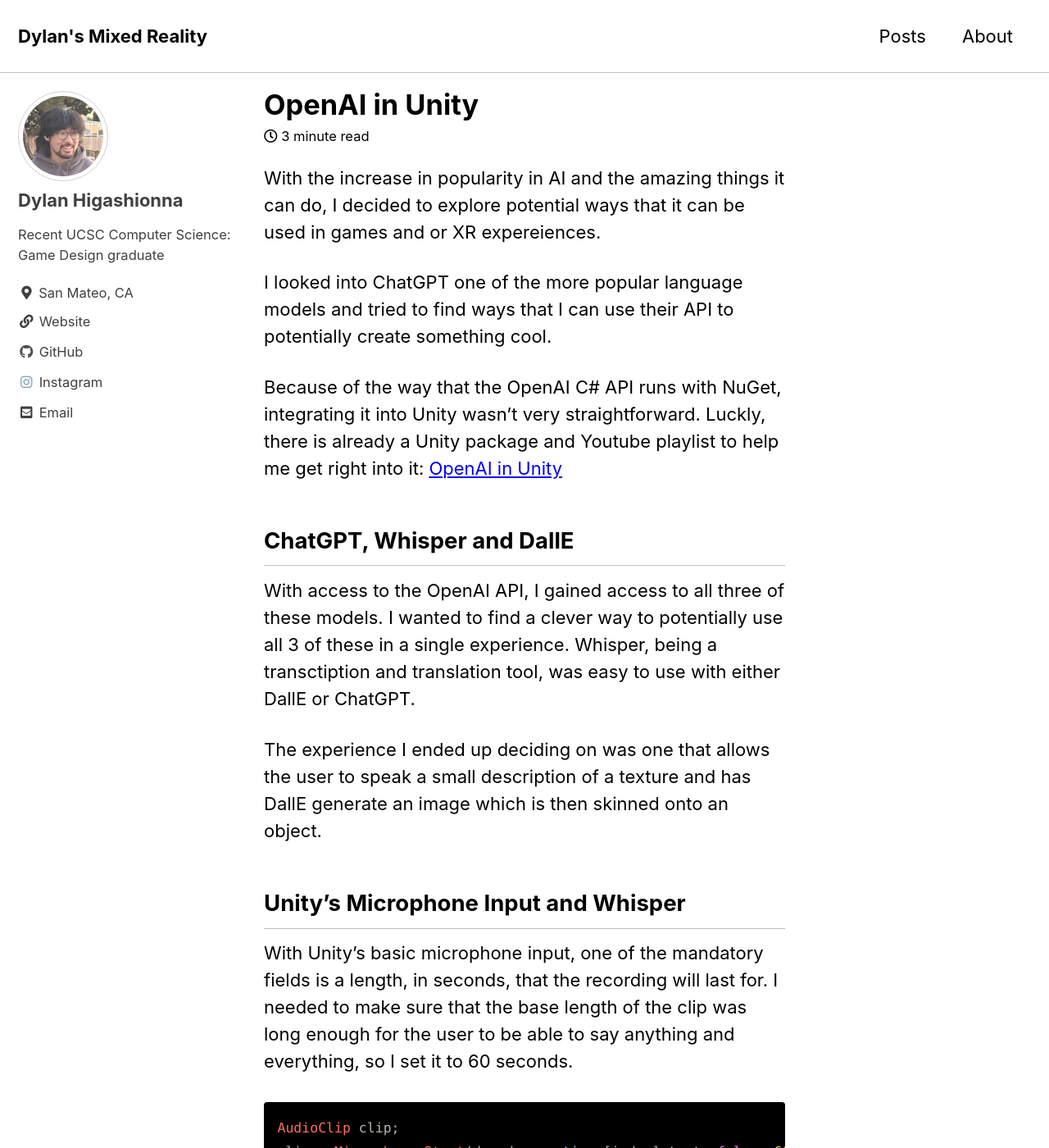
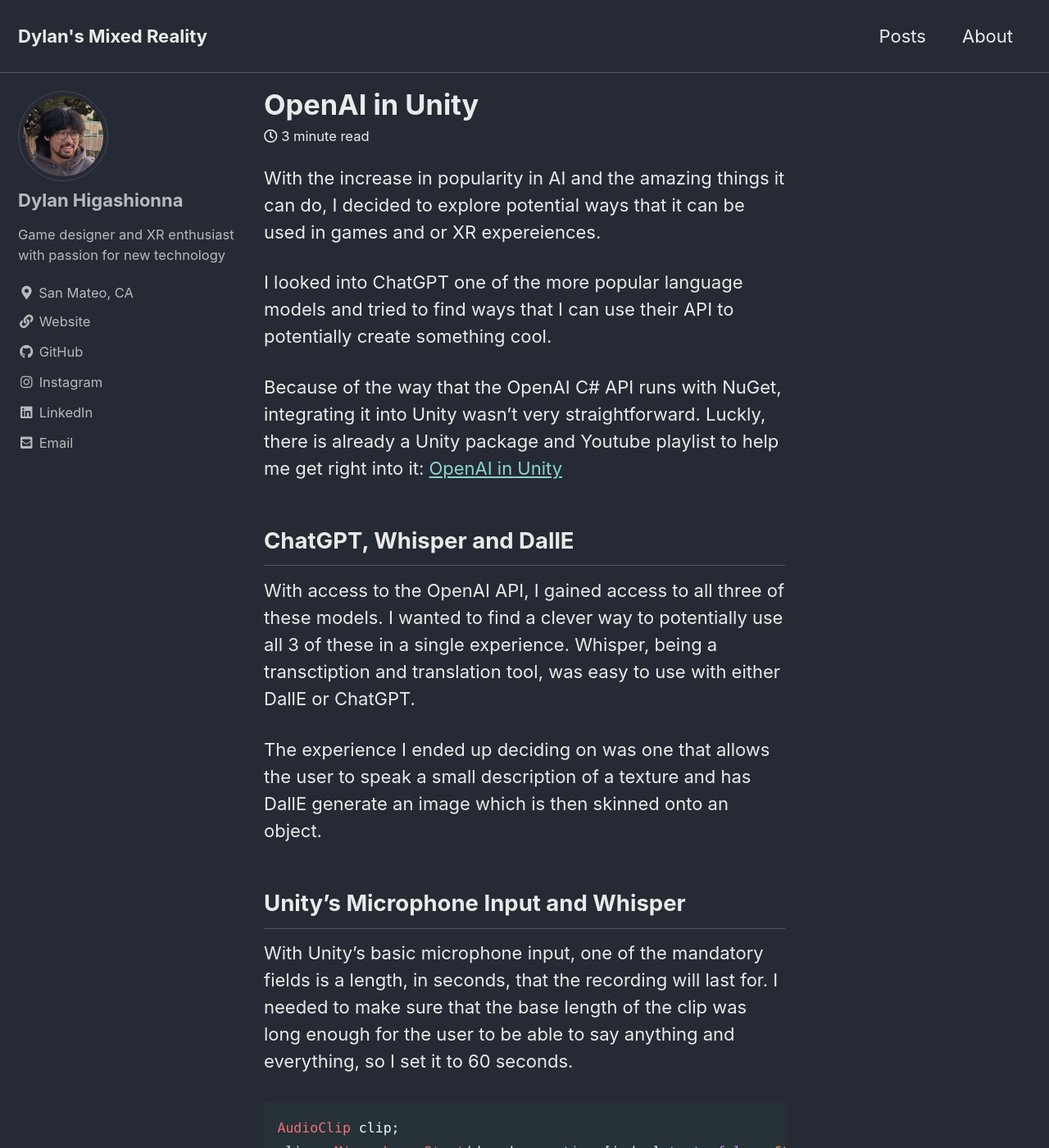
Before and after one commit to dylhigaXR/dylhigaXR.github.io, a Jekyll site: the page built from _posts/2023-08-07-OpenAIUnity.markdown, in a window 1280 px wide and 1400 px high. Shown: the whole window at 82% size. Built offline with Jekyll 4.4.1, drawn with Linux system fonts in a browser that asks for light colours; cached includes are drawn as plain includes.

Commit message:
+bot changes +link changes

```diff
--- a/_config.yml
+++ b/_config.yml
@@ -12,7 +12,7 @@
 
 # theme                  : "minimal-mistakes-jekyll"
 # remote_theme           : "mmistakes/minimal-mistakes"
-minimal_mistakes_skin    : "contrast" # "air", "aqua", "contrast", "dark", "dirt", "neon", "mint", "plum", "sunrise"
+minimal_mistakes_skin    : "dark" # "air", "aqua", "contrast", "dark", "dirt", "neon", "mint", "plum", "sunrise"
 
 # Site Settings
 locale                   : "en-US"
@@ -106,9 +106,9 @@ analytics:
 author:
   name             : "Dylan Higashionna"
   avatar           : "/assets/images/ProfilePhotoIcon.png"
-  bio              : "Recent UCSC Computer Science: Game Design graduate"
+  bio              : "Game designer and XR enthusiast with passion for new technology"
   location         : "San Mateo, CA"
-  email            : "dylhigaXR@gmail.com"
+  email            : "dylhigashi@gmail.com"
   links:
     - label: "Website"
       icon: "fas fa-fw fa-link"
@@ -125,6 +125,9 @@ author:
     - label: "Instagram"
       icon: "fab fa-fw fa-instagram"
       url: "https://www.instagram.com/raika.lvl/"
+    - label: "LinkedIn"
+      icon: "fab fa-fw fa-linkedin"
+      url: "https://www.linkedin.com/in/dylhiga/"
 
 # Site Footer
 footer:
@@ -132,12 +135,6 @@ footer:
     - label: "Website"
       icon: "fas fa-fw fa-link"
       url: "https://dylhigaxr.github.io/"
-    - label: "Twitter"
-      icon: "fab fa-fw fa-twitter-square"
-      # url: "https://twitter.com/"
-    - label: "Facebook"
-      icon: "fab fa-fw fa-facebook-square"
-      # url: "https://facebook.com/"
     - label: "GitHub"
       icon: "fab fa-fw fa-github"
       url: "https://github.com/dylhigaXR"
--- a/index.html
+++ b/index.html
@@ -93,8 +92,8 @@ excerpt: >
     } else {
       // Desktop style: Render the game canvas in a window that can be maximized to fullscreen:
 
-      canvas.style.width = "960px";
-      canvas.style.height = "600px";
+      canvas.style.width = "1080px";
+      canvas.style.height = "608px";
     }
 
     loadingBar.style.display = "block";
```
Also changed, not shown: other parts of index.html (+0 -1 lines), Build/Builds.framework.js.
